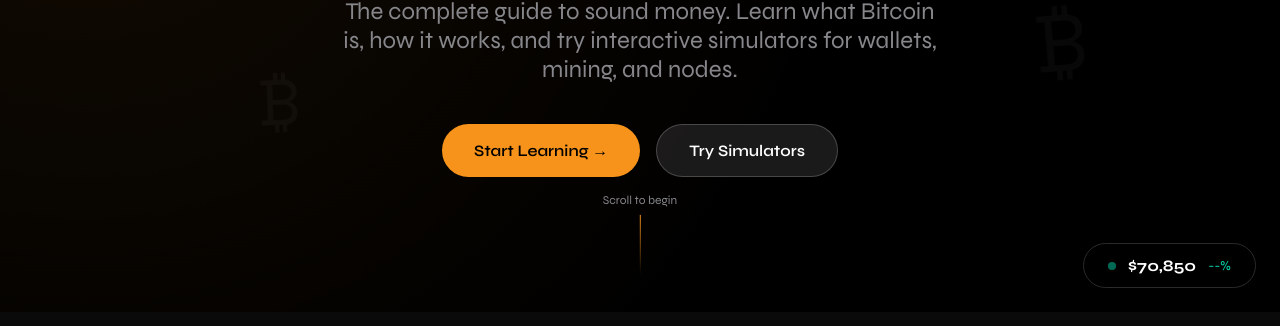
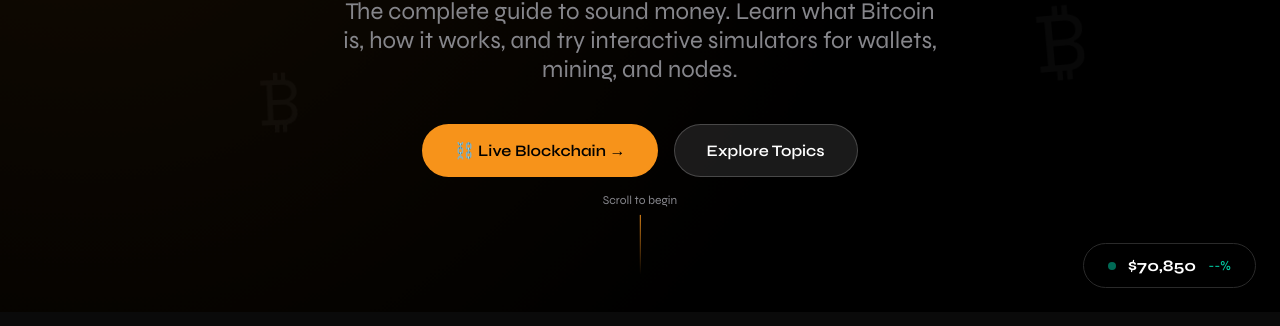
Before and after one commit to hiftyco/HiftyCo-Bitcoin-Education, a website: page index.html in a window 1280 px wide. Shown: the part 488-814 px from the top of the page. Drawn offline with Linux system fonts and the light colour scheme; no server answers.

Commit message:
Add links to other pages from hero

```diff
--- a/index.html
+++ b/index.html
@@ -233,8 +233,8 @@
       <h1>Master <span class="highlight">Bitcoin</span></h1>
       <p>The complete guide to sound money. Learn what Bitcoin is, how it works, and try interactive simulators for wallets, mining, and nodes.</p>
       <div class="hero-btns">
-        <a href="#what-is-money" class="btn btn-primary">Start Learning →</a>
-        <a href="#wallet" class="btn btn-secondary">Try Simulators</a>
+        <a href="blockchain.html" class="btn btn-primary">⛓️ Live Blockchain →</a>
+        <a href="topics.html" class="btn btn-secondary">Explore Topics</a>
       </div>
     </div>
     <div class="scroll-indicator">
```
